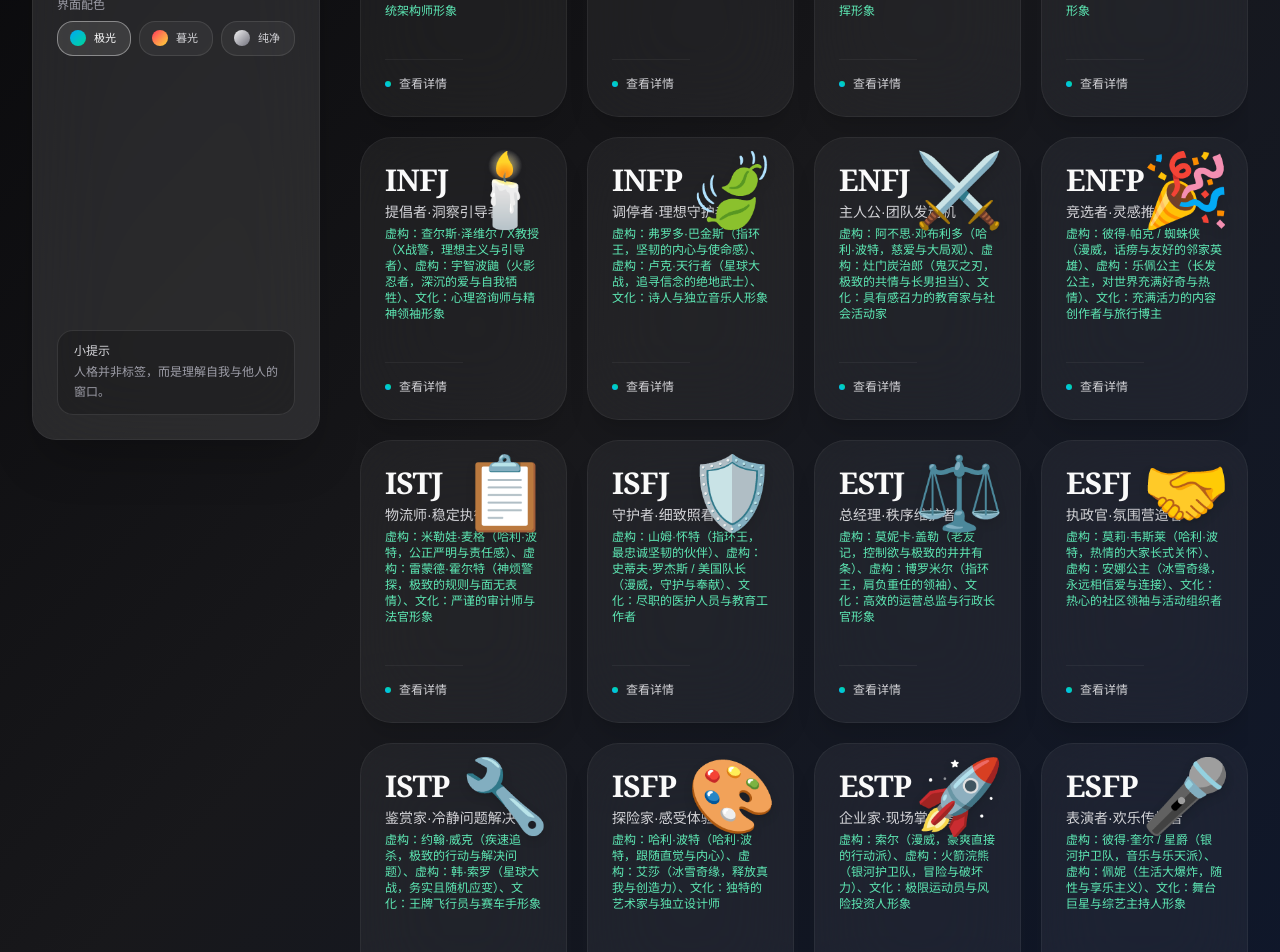
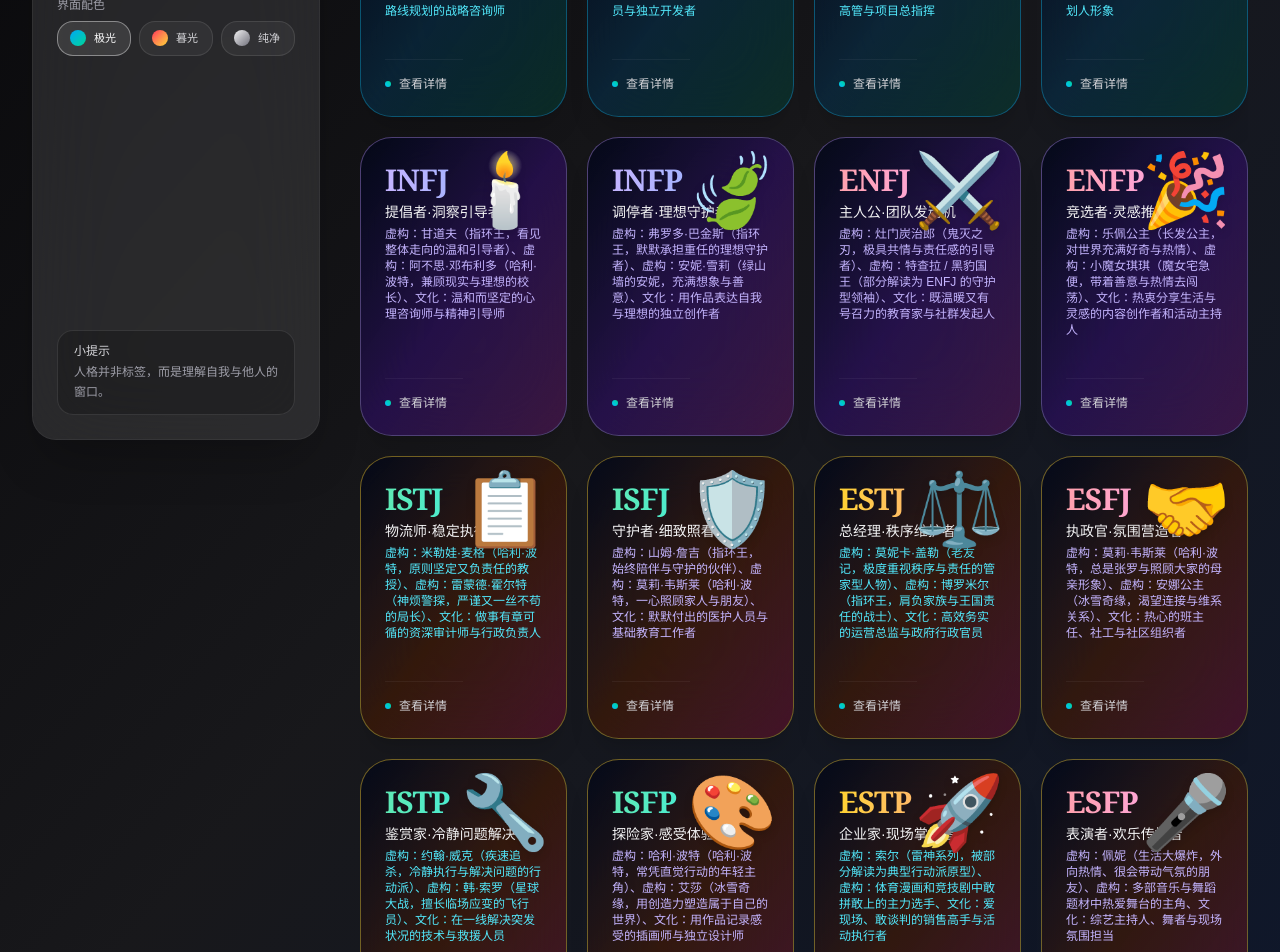
Before and after one commit to Dai-26s/mbti-wiki, a Next.js app: page / in a window 1280 px wide. Shown: the part 360-1312 px from the top of the page. Built offline with nearby package versions, Linux system fonts and the light colour scheme.

Commit message:
图鉴颜色优化

```diff
--- a/components/MbtiCard.tsx
+++ b/components/MbtiCard.tsx
@@ -27,6 +27,58 @@ export default function MbtiCard({ profile, onClick, theme }: MbtiCardProps) {
         ? "bg-gradient-to-tr from-rose-400 to-amber-300"
         : "bg-zinc-200";
 
+  const temperamentKey = `${profile.code[1]}${profile.code[2]}`;
+
+  const cardStyle =
+    theme === "aurora"
+      ? temperamentKey === "NT"
+        ? "border-sky-400/40 bg-gradient-to-br from-slate-950/80 via-sky-950/60 to-emerald-900/40"
+        : temperamentKey === "NF"
+          ? "border-violet-400/40 bg-gradient-to-br from-slate-950/80 via-violet-950/60 to-fuchsia-900/40"
+          : temperamentKey === "SJ"
+            ? "border-emerald-300/35 bg-gradient-to-br from-slate-950/80 via-emerald-950/60 to-teal-900/40"
+            : "border-amber-300/40 bg-gradient-to-br from-slate-950/80 via-amber-950/60 to-rose-900/40"
+      : theme === "sunset"
+        ? temperamentKey === "NT"
+          ? "border-sky-300/40 bg-gradient-to-br from-slate-950/80 via-indigo-950/60 to-sky-900/40"
+          : temperamentKey === "NF"
+            ? "border-rose-300/40 bg-gradient-to-br from-slate-950/80 via-rose-950/60 to-fuchsia-900/40"
+            : temperamentKey === "SJ"
+              ? "border-amber-300/40 bg-gradient-to-br from-slate-950/80 via-amber-950/60 to-orange-900/40"
+              : "border-emerald-300/40 bg-gradient-to-br from-slate-950/80 via-emerald-950/60 to-teal-900/40"
+        : temperamentKey === "NT"
+          ? "border-sky-200/40 bg-gradient-to-br from-zinc-950/90 via-slate-900/80 to-sky-900/40"
+          : temperamentKey === "NF"
+            ? "border-violet-200/40 bg-gradient-to-br from-zinc-950/90 via-slate-900/80 to-violet-900/40"
+            : temperamentKey === "SJ"
+              ? "border-zinc-200/40 bg-gradient-to-br from-zinc-950/90 via-slate-900/80 to-emerald-900/40"
+              : "border-amber-200/40 bg-gradient-to-br from-zinc-950/90 via-slate-900/80 to-amber-900/40";
+
+  const codeGradient = (() => {
+    const e = profile.code[0];
+    const nOrS = profile.code[1];
+    const tOrF = profile.code[2];
+    if (e === "E" && tOrF === "T") {
+      return "bg-gradient-to-r from-amber-300 via-orange-300 to-sky-300";
+    }
+    if (e === "E" && tOrF === "F") {
+      return "bg-gradient-to-r from-rose-300 via-pink-300 to-amber-300";
+    }
+    if (e === "I" && nOrS === "N") {
+      return "bg-gradient-to-r from-violet-300 via-indigo-300 to-sky-300";
+    }
+    return "bg-gradient-to-r from-emerald-300 via-teal-300 to-cyan-300";
+  })();
+
+  const repsColor =
+    profile.code[2] === "T"
+      ? theme === "sunset"
+        ? "text-sky-300"
+        : "text-cyan-300"
+      : theme === "sunset"
+        ? "text-fuchsia-300"
+        : "text-violet-300";
+
   const emoji = getAvatarEmoji(profile.code);
   const reps =
     profile.representatives && profile.representatives.length > 0
@@ -39,18 +91,20 @@ export default function MbtiCard({ profile, onClick, theme }: MbtiCardProps) {
       onClick={onClick}
       whileHover={{ y: -8, scale: 1.02 }}
       whileTap={{ scale: 0.98 }}
-      className="group relative flex h-full flex-col justify-between rounded-[2rem] border border-white/10 bg-white/5 bg-clip-padding p-6 text-left shadow-xl backdrop-blur-2xl transition hover:border-white/20 hover:bg-white/10"
+      className={`group relative flex h-full flex-col justify-between rounded-[2rem] border bg-clip-padding p-6 text-left shadow-xl backdrop-blur-2xl transition ${cardStyle} hover:brightness-110`}
     >
       <div className="space-y-4">
         <div className="flex items-start justify-between">
           <div className="flex flex-col">
-            <h3 className="font-serif text-3xl font-semibold tracking-tight text-zinc-50">
+            <h3
+              className={`font-serif text-3xl font-semibold tracking-tight text-transparent ${codeGradient} bg-clip-text`}
+            >
               {profile.code}
             </h3>
-            <p className="mt-1 text-sm font-medium text-zinc-300">
+            <p className="mt-1 text-sm font-medium text-zinc-100">
               {profile.name}
             </p>
-            <p className="mt-1 text-xs text-emerald-300">
+            <p className={`mt-1 text-xs ${repsColor}`}>
               {reps}
             </p>
           </div>
--- a/data/mbti.ts
+++ b/data/mbti.ts
@@ -24,9 +24,9 @@ export const mbtiProfiles: MbtiProfile[] = [
       "遇到情绪波动时往往先选择独处、内在消化",
     ],
     representatives: [
-      "虚构：夏洛克·福尔摩斯（神探夏洛克，极致理性与演绎法）",
-      "虚构：奇异博士（漫威，掌握知识与运筹帷幄）",
-      "文化：典型的战略咨询师与系统架构师形象",
+      "虚构：夏洛克·福尔摩斯（推理小说中的冷静战略家形象）",
+      "虚构：莱托·厄崔迪二世（沙丘，长期布局与大局观）",
+      "文化：负责整体架构与路线规划的战略咨询师",
     ],
     strengths: [
       "擅长抽象思维与系统性规划，能从整体结构设计方案",
@@ -62,9 +62,9 @@ export const mbtiProfiles: MbtiProfile[] = [
       "在被打断思路时会感到明显不适和分心",
     ],
     representatives: [
-      "虚构：L（死亡笔记，纯粹的逻辑推理与怪癖）",
-      "虚构：布鲁斯·班纳 / 绿巨人（漫威，科研型学者的困境）",
-      "文化：专注的研究员与黑客形象",
+      "虚构：L（死亡笔记，极度理性的推理天才）",
+      "虚构：爱德华·艾尔利克（钢之炼金术师，热爱研究与拆解规则）",
+      "文化：沉迷公式与代码的研究员与独立开发者",
     ],
     strengths: [
       "逻辑严谨，善于从理论层面拆解与重构问题",
@@ -100,9 +100,9 @@ export const mbtiProfiles: MbtiProfile[] = [
       "会主动学习管理、商业和效率工具相关知识",
     ],
     representatives: [
-      "虚构：尼克·弗瑞（漫威，神盾局局长，统筹全局）",
       "虚构：米兰达·普雷斯利（穿普拉达的女王，强势高管）",
-      "文化：果断的 CEO 与项目总指挥形象",
+      "虚构：莱特宁·麦昆团队经理类角色（赛车题材中冷静指挥者）",
+      "文化：果断拍板的企业高管与项目总指挥",
     ],
     strengths: [
       "目标导向明确，善于快速梳理资源并推动落地",
@@ -138,9 +138,9 @@ export const mbtiProfiles: MbtiProfile[] = [
       "在高压或突发变化中反而更能激发临场应变力",
     ],
     representatives: [
-      "虚构：托尼·斯塔克 / 钢铁侠（漫威，天才创意与毒舌）",
+      "虚构：托尼·斯塔克（部分解读为 ENTP 的点子王原型）",
       "虚构：杰克船长（加勒比海盗，机智善变与即兴发挥）",
-      "文化：脱口秀演员与辩论赛手形象",
+      "文化：即兴辩论高手与创意策划人形象",
     ],
     strengths: [
       "创意丰富，能够快速看见多种可能路径与方案",
@@ -176,9 +176,9 @@ export const mbtiProfiles: MbtiProfile[] = [
       "常通过写作、音乐或艺术方式整理内心体验",
     ],
     representatives: [
-      "虚构：查尔斯·泽维尔 / X教授（X战警，理想主义与引导者）",
-      "虚构：宇智波鼬（火影忍者，深沉的爱与自我牺牲）",
-      "文化：心理咨询师与精神领袖形象",
+      "虚构：甘道夫（指环王，看见整体走向的温和引导者）",
+      "虚构：阿不思·邓布利多（哈利·波特，兼顾现实与理想的校长）",
+      "文化：温和而坚定的心理咨询师与精神引导师",
     ],
     strengths: [
       "共情力与洞察力强，能看到他人深层需求与动机",
@@ -214,9 +214,9 @@ export const mbtiProfiles: MbtiProfile[] = [
       "在压力大时可能会选择“消失一阵子”来修复状态",
     ],
     representatives: [
-      "虚构：弗罗多·巴金斯（指环王，坚韧的内心与使命感）",
-      "虚构：卢克·天行者（星球大战，追寻信念的绝地武士）",
-      "文化：诗人与独立音乐人形象",
+      "虚构：弗罗多·巴金斯（指环王，默默承担重任的理想守护者）",
+      "虚构：安妮·雪莉（绿山墙的安妮，充满想象与善意）",
+      "文化：用作品表达自我与理想的独立创作者",
     ],
     strengths: [
       "价值观坚定，愿意为自己认同的事物长期投入",
@@ -252,9 +252,9 @@ export const mbtiProfiles: MbtiProfile[] = [
       "在自己状态不佳时仍会硬撑着照顾他人",
     ],
     representatives: [
-      "虚构：阿不思·邓布利多（哈利·波特，慈爱与大局观）",
-      "虚构：灶门炭治郎（鬼灭之刃，极致的共情与长男担当）",
-      "文化：具有感召力的教育家与社会活动家",
+      "虚构：灶门炭治郎（鬼灭之刃，极具共情与责任感的引导者）",
+      "虚构：特查拉 / 黑豹国王（部分解读为 ENFJ 的守护型领袖）",
+      "文化：既温暖又有号召力的教育家与社群发起人",
     ],
     strengths: [
       "擅长激励他人，能够洞察并唤醒他人的潜能",
@@ -290,9 +290,9 @@ export const mbtiProfiles: MbtiProfile[] = [
       "在被束缚或被要求“按部就班”时会明显失去能量",
     ],
     representatives: [
-      "虚构：彼得·帕克 / 蜘蛛侠（漫威，话痨与友好的邻家英雄）",
       "虚构：乐佩公主（长发公主，对世界充满好奇与热情）",
-      "文化：充满活力的内容创作者与旅行博主",
+      "虚构：小魔女琪琪（魔女宅急便，带着善意与热情去闯荡）",
+      "文化：热衷分享生活与灵感的内容创作者和活动主持人",
     ],
     strengths: [
       "热情外向，能够快速与不同背景的人建立连接",
@@ -328,9 +328,9 @@ export const mbtiProfiles: MbtiProfile[] = [
       "在熟悉的人面前会展现更幽默和轻松的一面",
     ],
     representatives: [
-      "虚构：米勒娃·麦格（哈利·波特，公正严明与责任感）",
-      "虚构：雷蒙德·霍尔特（神烦警探，极致的规则与面无表情）",
-      "文化：严谨的审计师与法官形象",
+      "虚构：米勒娃·麦格（哈利·波特，原则坚定又负责任的教授）",
+      "虚构：雷蒙德·霍尔特（神烦警探，严谨又一丝不苟的局长）",
+      "文化：做事有章可循的资深审计师与行政负责人",
     ],
     strengths: [
       "踏实可靠，重视承诺与责任，值得长期信赖",
@@ -366,9 +366,9 @@ export const mbtiProfiles: MbtiProfile[] = [
       "遇到冲突时会优先考虑如何维护关系稳定",
     ],
     representatives: [
-      "虚构：山姆·怀特（指环王，最忠诚坚韧的伙伴）",
-      "虚构：史蒂夫·罗杰斯 / 美国队长（漫威，守护与奉献）",
-      "文化：尽职的医护人员与教育工作者",
+      "虚构：山姆·詹吉（指环王，始终陪伴与守护的伙伴）",
+      "虚构：莫莉·韦斯莱（哈利·波特，一心照顾家人与朋友）",
+      "文化：默默付出的医护人员与基础教育工作者",
     ],
     strengths: [
       "细致周到，能敏锐察觉他人需求并及时回应",
@@ -404,9 +404,9 @@ export const mbtiProfiles: MbtiProfile[] = [
       "不太习惯在公开场合表现脆弱情绪",
     ],
     representatives: [
-      "虚构：莫妮卡·盖勒（老友记，控制欲与极致的井井有条）",
-      "虚构：博罗米尔（指环王，肩负重任的领袖）",
-      "文化：高效的运营总监与行政长官形象",
+      "虚构：莫妮卡·盖勒（老友记，极度重视秩序与责任的管家型人物）",
+      "虚构：博罗米尔（指环王，肩负家族与王国责任的战士）",
+      "文化：高效务实的运营总监与政府行政官员",
     ],
     strengths: [
       "执行力与组织能力强，能有效推进任务与项目",
@@ -442,9 +442,9 @@ export const mbtiProfiles: MbtiProfile[] = [
       "在公共场合会自觉维护基本礼貌与秩序",
     ],
     representatives: [
-      "虚构：莫莉·韦斯莱（哈利·波特，热情的大家长式关怀）",
-      "虚构：安娜公主（冰雪奇缘，永远相信爱与连接）",
-      "文化：热心的社区领袖与活动组织者",
+      "虚构：莫莉·韦斯莱（哈利·波特，总是张罗与照顾大家的母亲形象）",
+      "虚构：安娜公主（冰雪奇缘，渴望连接与维系关系）",
+      "文化：热心的班主任、社工与社区组织者",
     ],
     strengths: [
       "擅长营造温暖、有参与感的群体氛围",
@@ -480,9 +480,9 @@ export const mbtiProfiles: MbtiProfile[] = [
       "经常以冷幽默或不动声色的方式表达关心",
     ],
     representatives: [
-      "虚构：约翰·威克（疾速追杀，极致的行动与解决问题）",
-      "虚构：韩·索罗（星球大战，务实且随机应变）",
-      "文化：王牌飞行员与赛车手形象",
+      "虚构：约翰·威克（疾速追杀，冷静执行与解决问题的行动派）",
+      "虚构：韩·索罗（星球大战，擅长临场应变的飞行员）",
+      "文化：在一线解决突发状况的技术与救援人员",
     ],
     strengths: [
       "在危机或高压环境中依然冷静，解决问题能力强",
@@ -518,9 +518,9 @@ export const mbtiProfiles: MbtiProfile[] = [
       "对他人情绪很敏感，但不一定会主动戳破或分析",
     ],
     representatives: [
-      "虚构：哈利·波特（哈利·波特，跟随直觉与内心）",
-      "虚构：艾莎（冰雪奇缘，释放真我与创造力）",
-      "文化：独特的艺术家与独立设计师",
+      "虚构：哈利·波特（哈利·波特，常凭直觉行动的年轻主角）",
+      "虚构：艾莎（冰雪奇缘，用创造力塑造属于自己的世界）",
+      "文化：用作品记录感受的插画师与独立设计师",
     ],
     strengths: [
       "感知细腻，善于捕捉并表现生活中的美好细节",
@@ -556,9 +556,9 @@ export const mbtiProfiles: MbtiProfile[] = [
       "对拖沓、无结论的会议极度不耐烦",
     ],
     representatives: [
-      "虚构：索尔（漫威，豪爽直接的行动派）",
-      "虚构：火箭浣熊（银河护卫队，冒险与破坏力）",
-      "文化：极限运动员与风险投资人形象",
+      "虚构：索尔（雷神系列，被部分解读为典型行动派原型）",
+      "虚构：体育漫画和竞技剧中敢拼敢上的主力选手",
+      "文化：爱现场、敢谈判的销售高手与活动执行者",
     ],
     strengths: [
       "反应快，擅长在即时互动和谈判中掌握节奏",
@@ -594,9 +594,9 @@ export const mbtiProfiles: MbtiProfile[] = [
       "在音乐、舞台、镜头前往往更加自如和闪耀",
     ],
     representatives: [
-      "虚构：彼得·奎尔 / 星爵（银河护卫队，音乐与乐天派）",
-      "虚构：佩妮（生活大爆炸，随性与享乐主义）",
-      "文化：舞台巨星与综艺主持人形象",
+      "虚构：佩妮（生活大爆炸，外向热情、很会带动气氛的朋友）",
+      "虚构：多部音乐与舞蹈题材中热爱舞台的主角",
+      "文化：综艺主持人、舞者与现场氛围担当",
     ],
     strengths: [
       "具备很强的现场感染力，能迅速调动气氛",
```
